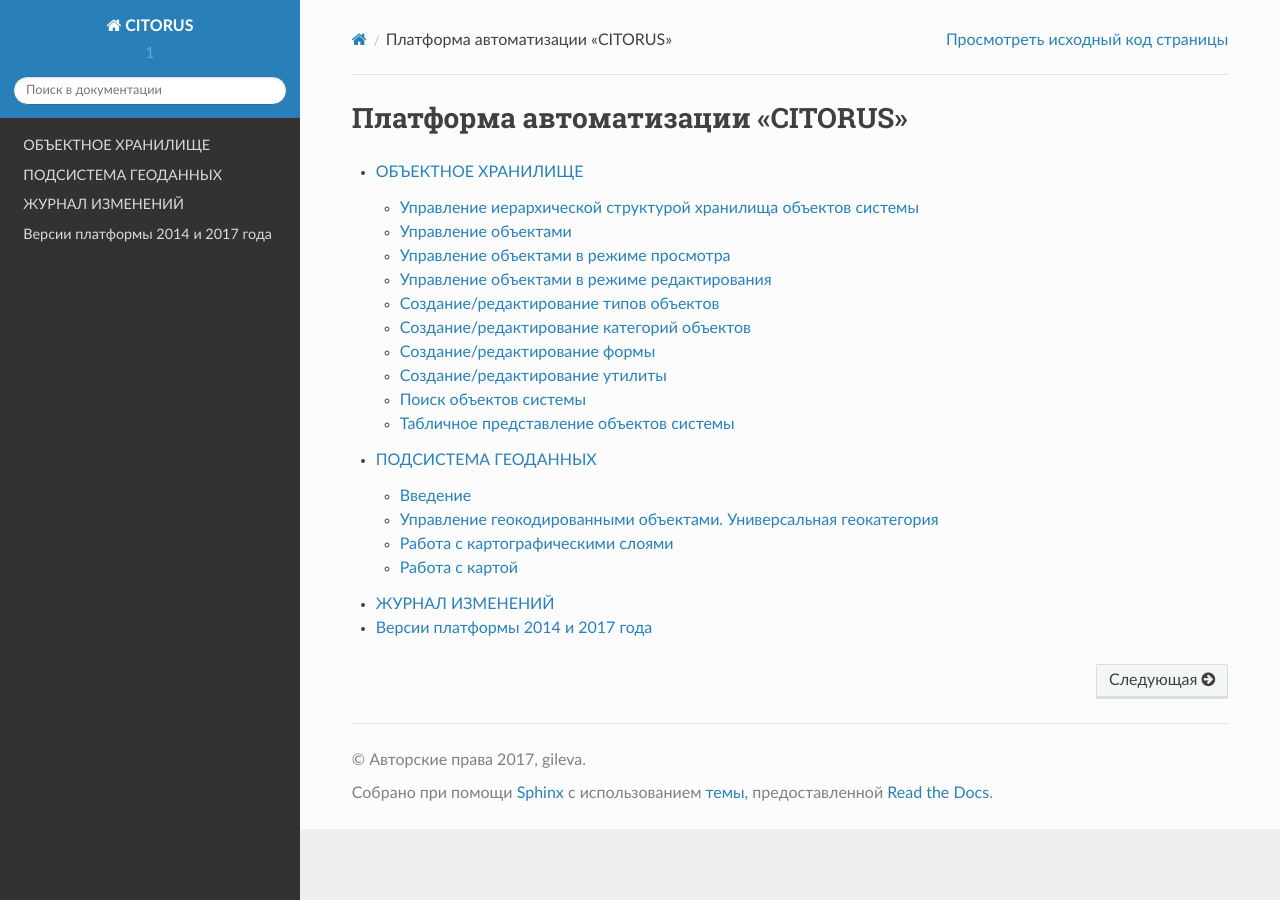
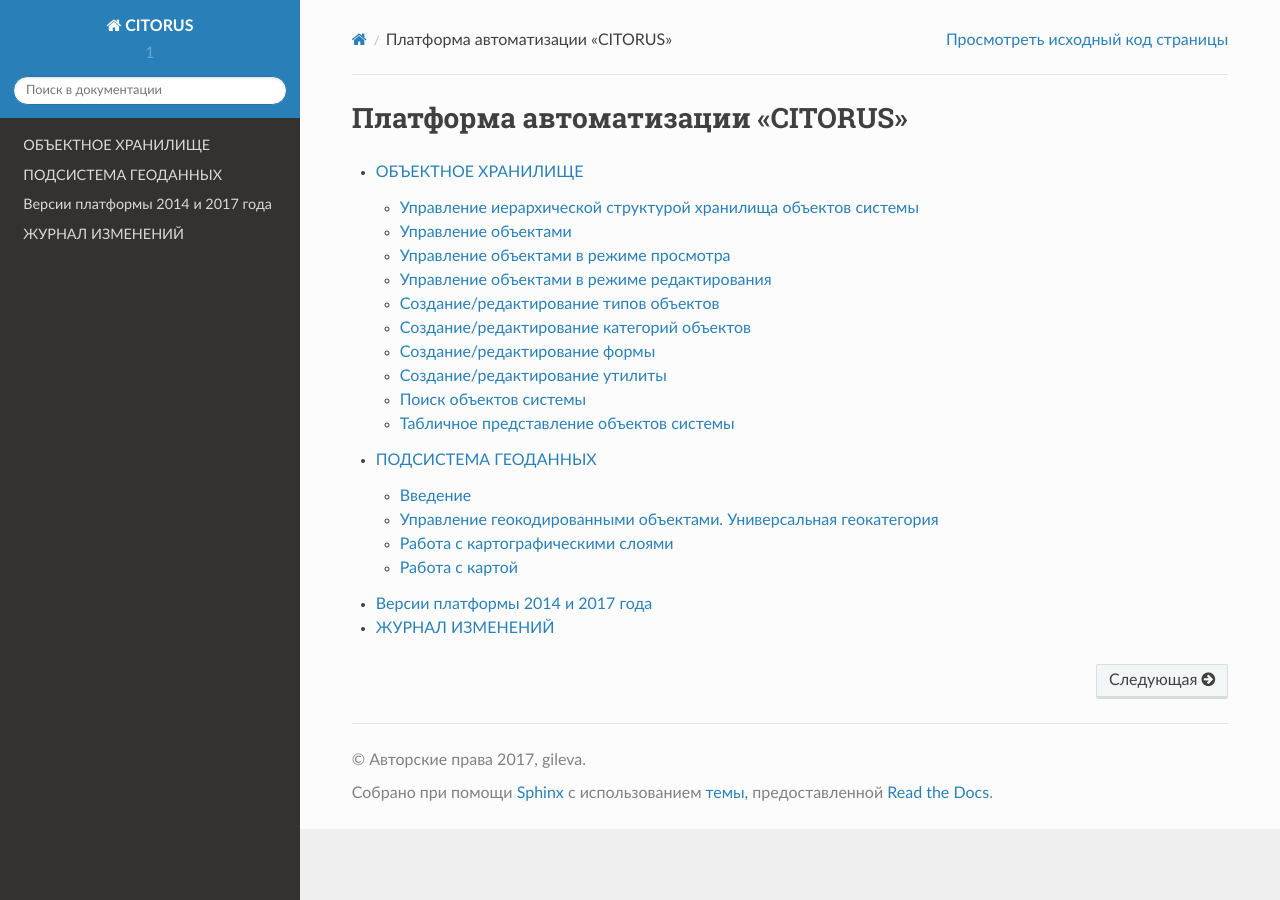
Before and after one commit to citoruspm/citorus, a Sphinx documentation site: the page built from source/index.rst, in a window 1280 px wide. Built offline with Sphinx 7.4.7 and the Read the Docs theme 2.0.0, drawn with Linux system fonts in a browser that asks for light colours; formulas are drawn with MathJax 3.

```diff
--- a/source/index.rst
+++ b/source/index.rst
@@ -6,8 +6,8 @@
 
    obj
    model
+   versions
    journal
-   versions
 
 .. Индекс и таблицы
 .. ================
```
